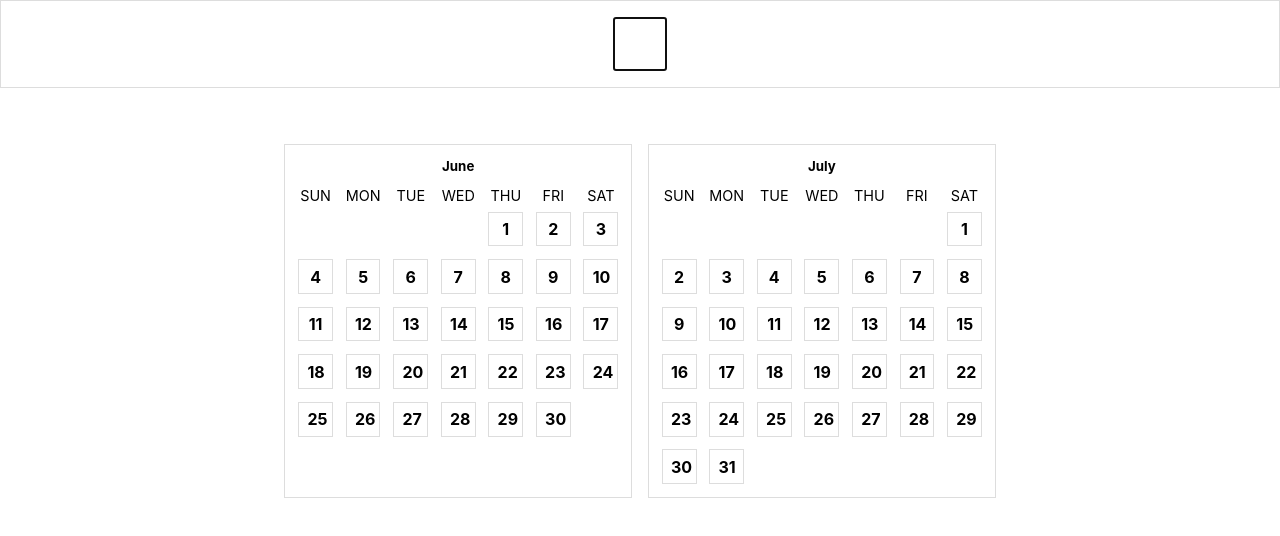
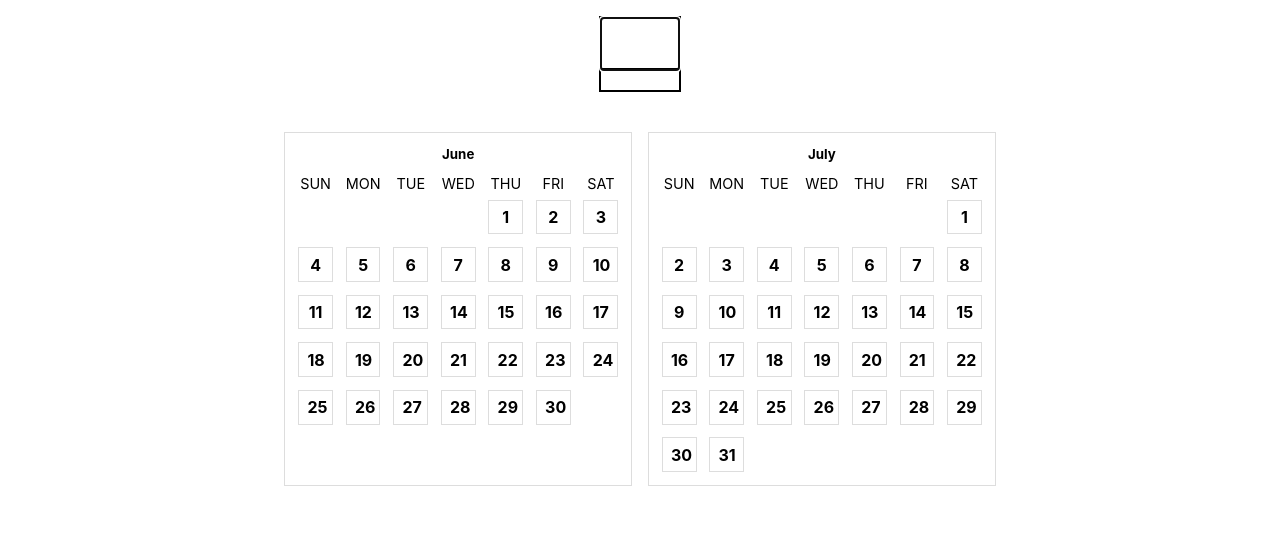
Before and after one commit to tito433/dress-code, a React (Create React App) app: page / in a window 1280 px wide. Shown: the top 536 px of the page. Built offline with nearby package versions, Linux system fonts and the light colour scheme.

Commit message:
refactor UI

```diff
--- a/src/App.css
+++ b/src/App.css
@@ -65,18 +65,27 @@ body {
 .inputText{
   display: flex;
   padding: 1em;
-  border:1px solid #ddd;
   justify-content: center;
 }
+.inputText .char{
+  border:2px solid #000;
+  text-align: center;
+
+}
+
 .inputText .char input{
   display: flex;
   font-size: 1.5em;
   padding: 0.05em;
   font-weight: bold;
-  width: 2em;
   height: 2em;
   text-transform: uppercase;
   text-align: center;
+  margin: 0;
+  border:none;
+  border-bottom:2px solid #000;
+  width: 100%;
+  max-width: 75px;
 }
 .inputText .char+.char{
   margin-left: 1em;
@@ -126,7 +135,5 @@ body {
 }
 .AsciiToBin{
   display: inline-block;
-  margin: 0.5em;
-  border:1px solid #ddd;
   padding: 0.5em;
 }
--- a/src/component/AsciiToBin.tsx
+++ /dev/null
@@ -1,18 +0,0 @@
-
-import { useEffect, useState } from 'react';
-import {CharToBin} from '../utils';
-
-export default function AsciiToBin(props:{
-    char: string
-}){
-    const [binValue, setBinValue] = useState<string>('');
-    useEffect(() => {
-       setBinValue(CharToBin(props.char));
-    }, [props.char]);
-
-    return (
-        <div className='AsciiToBin'>
-            <b>{props.char}</b><br/>{binValue}
-        </div>
-    );
-}
--- a/src/component/StringInput.tsx
+++ b/src/component/StringInput.tsx
@@ -1,15 +1,5 @@
-import { useState } from 'react';
-
-
-function isValidChar(code){
-    if(code>=65 && code<=90){
-        return true;
-    }else if(code>=97 && code<=122){
-        return true;
-    }else if(code==32){
-        return true;
-    }
-}
+import { useEffect, useState } from 'react';
+import {CharToBin} from '../utils';
 
 function SingleInput(props:{
     value: string,
@@ -18,14 +8,19 @@ function SingleInput(props:{
     onDelete: () => void,
     attr: any | undefined,
 }){
-    console.log(props.value, props.attr)
+
+    const [binValue, setBinValue] = useState<string>('');
+
+    useEffect(() => {
+        setBinValue(CharToBin(props.value));
+     }, [props.value]);
+
     const onFocus =(e) =>{
-        e.currentTarget.select();
+        e.target.select();
     }
 
-    const onKeyUp =(e) =>{
-        const code = e.which;
-        console.log(code,e)
+    const onKeyDown =(e) =>{
+        const code = e.keyCode;
         const value = e.target.value.toUpperCase();
         if(code == 8 && value == ''){
             props.onDelete();
@@ -46,9 +41,12 @@ function SingleInput(props:{
         <div className="char">
             <input type="text"
                 defaultValue={props.value}
-                onKeyPress={onKeyUp}
+                onKeyDown={onKeyDown}
                 onChange={onChange}
                 onFocus={onFocus} {...props.attr}/>
+            <div className='AsciiToBin'>
+                {binValue}
+            </div>
         </div>
     );
 }
@@ -61,7 +59,6 @@ export default function StringInput(props: {
     const [inputText, setInputText] = useState<string[]>([]);
 
     const inputChange = (idx, value)=>{
-        console.log('change',idx,value,inputText)
         const updated = [...inputText];
         if(idx>inputText.length){
             updated.push(value);
@@ -74,10 +71,10 @@ export default function StringInput(props: {
         props.onChange(updated);
     }
     const onDelete = (idx) =>{
-        console.log('got delete command',idx,inputText)
         const updated = [...inputText];
         updated.splice(idx,1);
         setInputText(updated);
+        setCursorPos(updated.length);
     }
 
     return (
--- a/src/pages/index.tsx
+++ b/src/pages/index.tsx
@@ -1,6 +1,5 @@
 
 import { useDispatch, useSelector } from 'react-redux';
-import AsciiToBin from '../component/AsciiToBin';
 import Month from '../component/Month';
 import StringInput from '../component/StringInput';
 import { setValue } from '../inputSlice';
@@ -14,15 +13,11 @@ export default function IndexPage() {
     const onInputChange =(value:string[])=>{
         dispatch(setValue(value));
     }
-    console.log('inputText',inputText)
     return (
 
     <>
         <div className="input">
             <StringInput onChange={onInputChange}/>
-        </div>
-        <div className="ascii">
-            {inputText.map((it,idx)=> <AsciiToBin char={it} key={`asci-${idx}`}/>)}
         </div>
         <div className='months'>
             <Month month={6} year={2023}/>
--- a/src/utils.tsx
+++ b/src/utils.tsx
@@ -1,7 +1,8 @@
 export function CharToBin(chr:string){
+    if(chr == '') return '';
     const code = chr.toUpperCase().charCodeAt(0);
     if(code>64){
-        return code.toString(2);
+        return (code-64).toString(2).padStart(5, '0');
     }else{
         throw Error(code+' not in range');
     }
```
